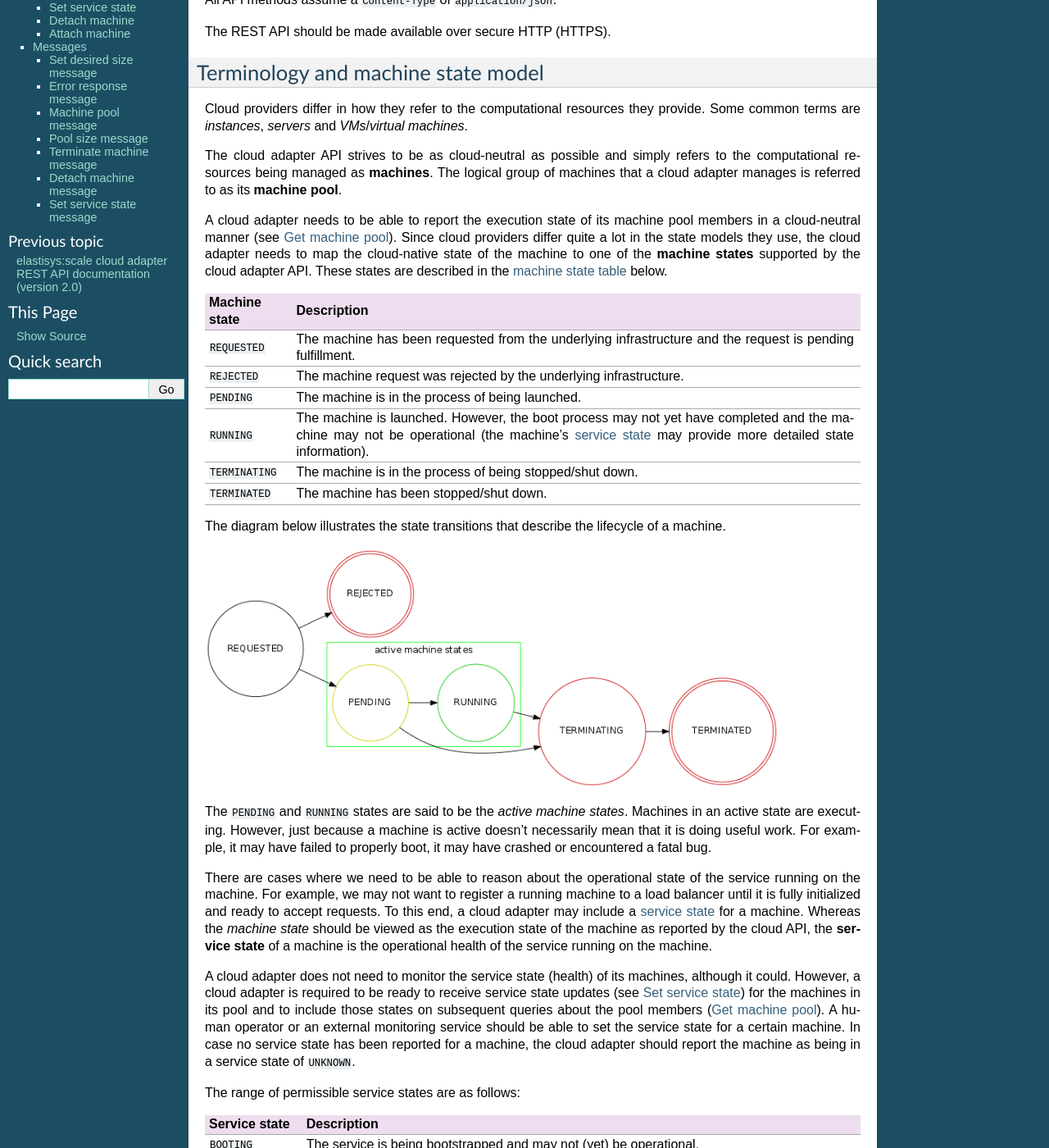
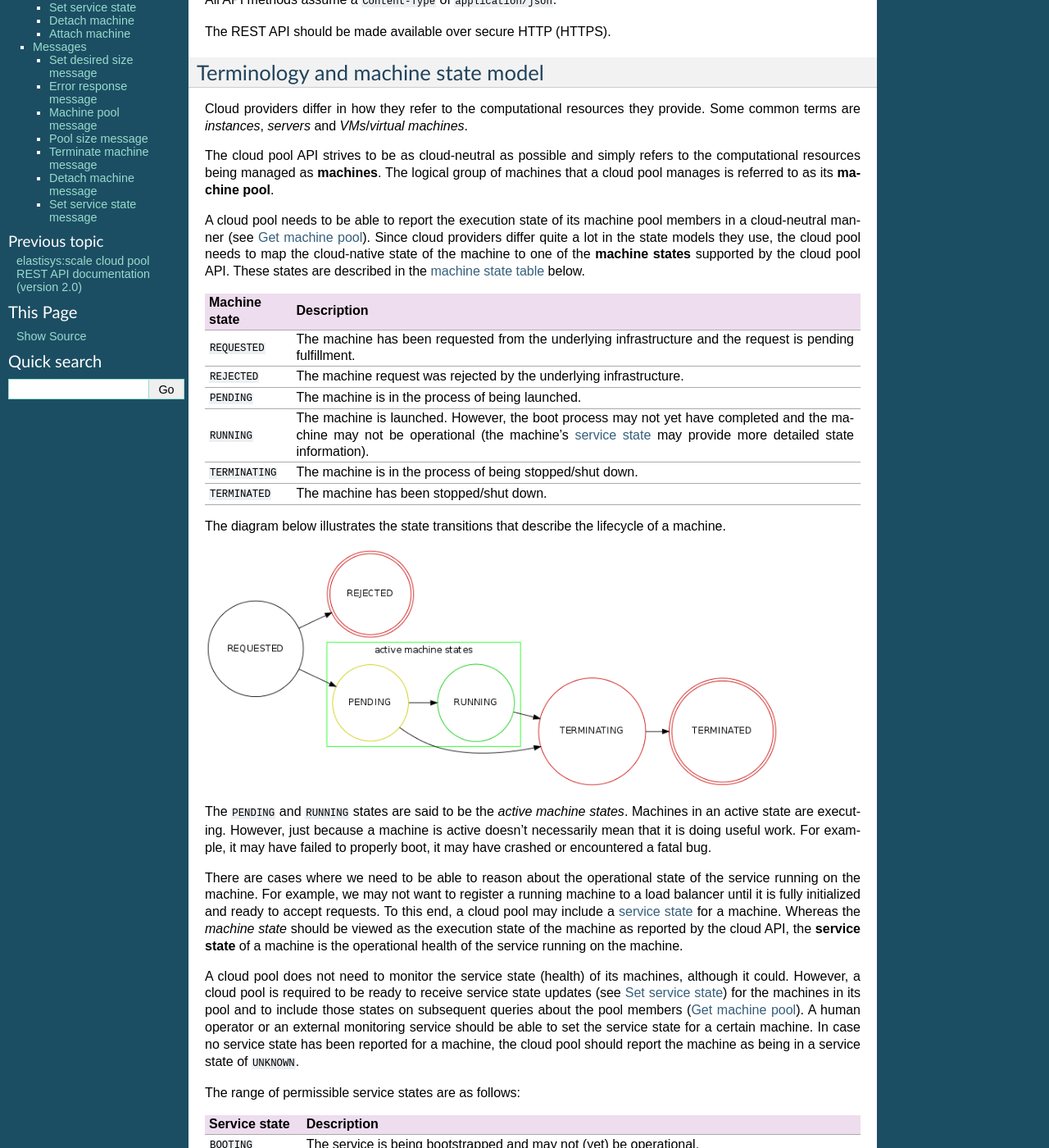
Before and after one commit to elastisys/cloudpool.restapi, a Sphinx documentation site: the page built from docs/api.rst, in a window 1280 px wide and 1400 px high, scrolled down 217 px. Shown: the whole window at 82% size. Built offline with Sphinx 7.4.7, drawn with Linux system fonts in a browser that asks for light colours; some of the changed text lies outside the part shown.

Commit message:
updated terminology: CloudAdapter -> CloudPool

```diff
--- a/docs/api.rst
+++ b/docs/api.rst
@@ -1,15 +1,15 @@
-.. elastisys:scale cloud adapter REST API documentation master file, created by
+.. elastisys:scale cloud pool REST API documentation master file, created by
    sphinx-quickstart on Thu Jan 30 14:51:57 2014.
    You can adapt this file completely to your liking, but it should at least
    contain the root `toctree` directive.
 
-elastisys:scale cloud adapter REST API
-======================================
+elastisys:scale cloud pool REST API
+===================================
 
-All `elastisys:scale <http://elastisys.com/scale>`_ cloud adapters
+All `elastisys:scale <http://elastisys.com/scale>`_ cloud pool endpoints
 are required to publish the REST API described below.
 
-The primary purpose of the cloud adapter API is to serve as a bridge
+The primary purpose of the cloud pool API is to serve as a bridge
 between an autoscaler and a certain cloud provider, allowing the autoscaler
 to operate in a cloud-neutral manner. As such, it focuses on primitives
 for managing a dynamic collection of machines.
@@ -27,17 +27,17 @@ Cloud providers differ in how they refer to the computational
 resources they provide. Some common terms are `instances`, `servers` and
 `VMs`/`virtual machines`.
 
-The cloud adapter API strives to be as cloud-neutral as possible and
+The cloud pool API strives to be as cloud-neutral as possible and
 simply refers to the computational resources being managed as **machines**.
-The logical group of machines that a cloud adapter manages is referred to
+The logical group of machines that a cloud pool manages is referred to
 as its **machine pool**.
 
 
-A cloud adapter needs to be able to report the execution state of its machine
+A cloud pool needs to be able to report the execution state of its machine
 pool members in a cloud-neutral manner (see :ref:`get_machine_pool`).
 Since cloud providers differ quite a lot in the state models they use, the
-cloud adapter needs to map the cloud-native state of the machine to one of
-the **machine states** supported by the cloud adapter API. These states are
+cloud pool needs to map the cloud-native state of the machine to one of
+the **machine states** supported by the cloud pool API. These states are
 described in the :ref:`machine state table <machine_state_table>` below.
 
 .. _machine_state_table:
@@ -76,18 +76,18 @@ have failed to properly boot, it may have crashed or encountered a fatal bug.
 There are cases where we need to be able to reason about the operational state of
 the service running on the machine. For example, we may not want to register a running
 machine to a load balancer until it is fully initialized and ready to accept requests.
-To this end, a cloud adapter may include a :ref:`service state <service_state_table>`
+To this end, a cloud pool may include a :ref:`service state <service_state_table>`
 for a machine. Whereas the `machine state` should be viewed  as the execution
 state of the machine as reported by the cloud API, the **service state** of a machine
 is the operational health of the service running on the machine.
 
-A cloud adapter does not need to monitor the service state (health) of its machines,
-although it could. However, a cloud adapter is required to be ready to receive
+A cloud pool does not need to monitor the service state (health) of its machines,
+although it could. However, a cloud pool is required to be ready to receive
 service state updates (see :ref:`set_service_state`) for the machines in its pool
 and to include those states on subsequent queries about the pool members
 (:ref:`get_machine_pool`). A human operator or an external monitoring service should
 be able to set the service state for a certain machine. In case no service state
-has been reported for a machine, the cloud adapter should report the machine as being
+has been reported for a machine, the cloud pool should report the machine as being
 in a service state of ``UNKNOWN``.
 
 The range of permissible service states are as follows:
@@ -116,7 +116,7 @@ The range of permissible service states are as follows:
 +---------------------+---------------------------------------------------------------------+
 
 The ``OUT_OF_SERVICE`` state marks a machine pool member as being taken out of service
-and awaiting troubleshooting. The cloud adapter should take measures to ensure that
+and awaiting troubleshooting. The cloud pool should take measures to ensure that
 a replacement machine is launched for any out-of-service machine.
 
 Except for the ``OUT_OF_SERVICE`` state, service states are only informational
@@ -183,7 +183,7 @@ Set desired size
     desired size. There may be a delay before the changes take effect and
     are reflected in the machine pool.
 
-    Note: the cloud adapter should take measures to ensure that requested
+    Note: the cloud pool should take measures to ensure that requested
     machines are recognized as pool members. The specific mechanism to mark
     group members, which may depend on the features offered by the particular
     cloud API, is left to the implementation but could, for example, make use
--- a/docs/conf.py
+++ b/docs/conf.py
@@ -1,6 +1,6 @@
 # -*- coding: utf-8 -*-
 #
-# elastisys:scale cloud adapter REST API documentation build configuration file, created by
+# elastisys:scale cloud pool REST API documentation build configuration file, created by
 # sphinx-quickstart on Thu Jan 30 14:51:57 2014.
 #
 # This file is execfile()d with the current directory set to its
@@ -43,7 +43,7 @@ source_suffix = '.rst'
 master_doc = 'index'
 
 # General information about the project.
-project = u'elastisys:scale cloud adapter REST API'
+project = u'elastisys:scale cloud pool REST API'
 copyright = u'2014, Elastisys AB'
 
 # The version info for the project you're documenting, acts as replacement for
@@ -176,7 +176,7 @@ html_static_path = ['_static']
 #html_file_suffix = None
 
 # Output file base name for HTML help builder.
-htmlhelp_basename = 'elastisysscalecloudadapterRESTAPIdoc'
+htmlhelp_basename = 'elastisysscalecloudpoolRESTAPIdoc'
 
 
 # -- Options for LaTeX output ---------------------------------------------
@@ -196,7 +196,7 @@ latex_elements = {
 # (source start file, target name, title,
 #  author, documentclass [howto, manual, or own class]).
 latex_documents = [
-  ('index', 'elastisysscalecloudadapterRESTAPI.tex', u'elastisys:scale cloud adapter REST API Documentation',
+  ('index', 'elastisysscalecloudpoolRESTAPI.tex', u'elastisys:scale cloud pool REST API Documentation',
    u'Elastisys AB', 'manual'),
 ]
 
@@ -226,7 +226,7 @@ latex_documents = [
 # One entry per manual page. List of tuples
 # (source start file, name, description, authors, manual section).
 man_pages = [
-    ('index', 'elastisysscalecloudadapterrestapi', u'elastisys:scale cloud adapter REST API Documentation',
+    ('index', 'elastisysscalecloudpoolrestapi', u'elastisys:scale cloud pool REST API Documentation',
      [u'Elastisys AB'], 1)
 ]
 
@@ -240,8 +240,8 @@ man_pages = [
 # (source start file, target name, title, author,
 #  dir menu entry, description, category)
 texinfo_documents = [
-  ('index', 'elastisysscalecloudadapterRESTAPI', u'elastisys:scale cloud adapter REST API Documentation',
-   u'Elastisys AB', 'elastisysscalecloudadapterRESTAPI', 'One line description of project.',
+  ('index', 'elastisysscalecloudpoolRESTAPI', u'elastisys:scale cloud pool REST API Documentation',
+   u'Elastisys AB', 'elastisysscalecloudpoolRESTAPI', 'One line description of project.',
    'Miscellaneous'),
 ]
 
```
Also changed, not shown: README.md (+5 -5 lines), docs/index.rst (+12 -12 lines), docs/images/autoscaler_components.png (deleted), docs/images/autoscaler_components_2.0.png.
